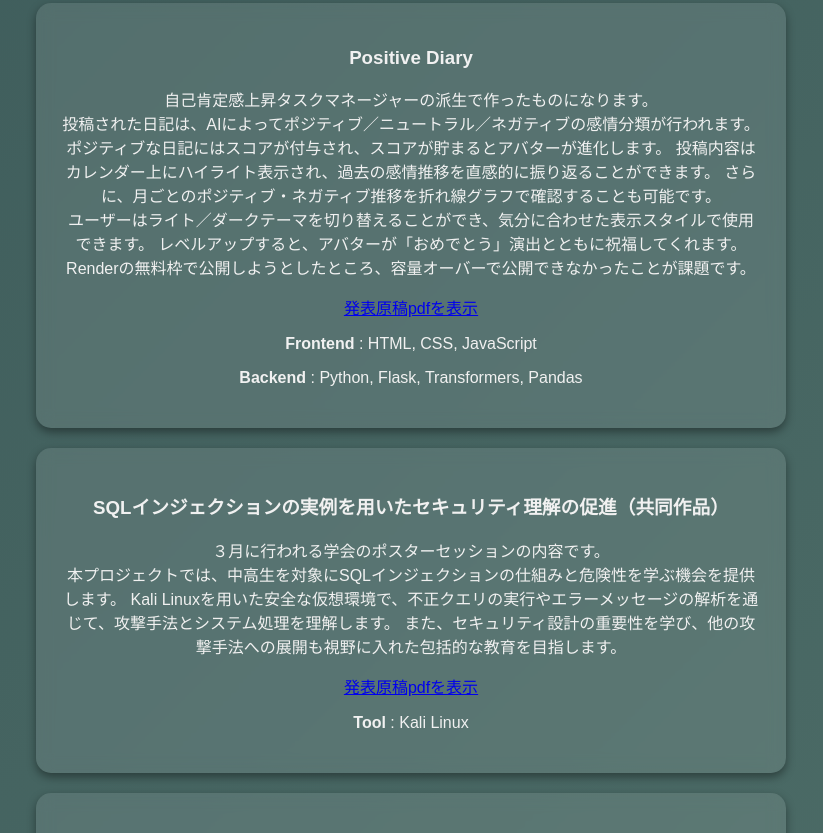
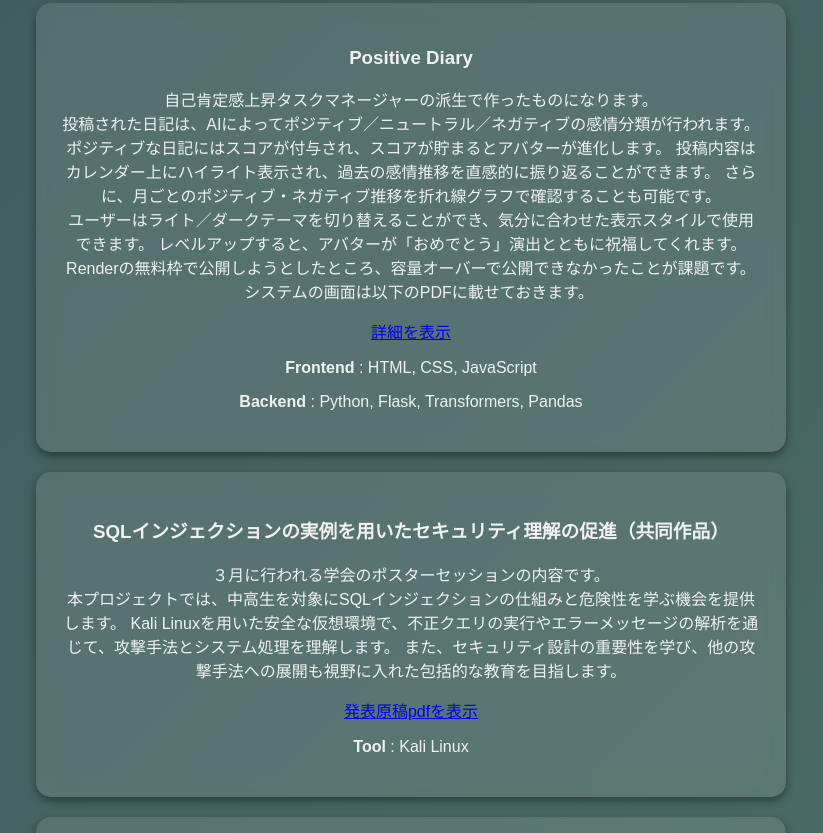
Before and after one commit to k11b0u/portfolio, a plain HTML site: page index.html in a window 1280 px wide. Shown: the part 3146-3979 px from the top of the page, without its empty margins (229-1052 px from the left). Drawn offline with Linux system fonts and the light colour scheme.

Commit message:
Update index.html

```diff
--- a/index.html
+++ b/index.html
@@ -331,8 +331,9 @@
         さらに、月ごとのポジティブ・ネガティブ推移を折れ線グラフで確認することも可能です。<br>
         ユーザーはライト／ダークテーマを切り替えることができ、気分に合わせた表示スタイルで使用できます。
         レベルアップすると、アバターが「おめでとう」演出とともに祝福してくれます。<br>
-        Renderの無料枠で公開しようとしたところ、容量オーバーで公開できなかったことが課題です。</p>
-      <a href="SQLインジェクションの実例を用いたセキュリティ理解の促進.pdf">発表原稿pdfを表示</a>
+        Renderの無料枠で公開しようとしたところ、容量オーバーで公開できなかったことが課題です。<br>
+      　システムの画面は以下のPDFに載せておきます。</p>
+      <a href="Positive Diary.pdf">詳細を表示</a>
       <p><strong>Frontend</strong> : HTML, CSS, JavaScript</p>
       <p><strong>Backend</strong> : Python, Flask, Transformers, Pandas</p>
     </div>
```
